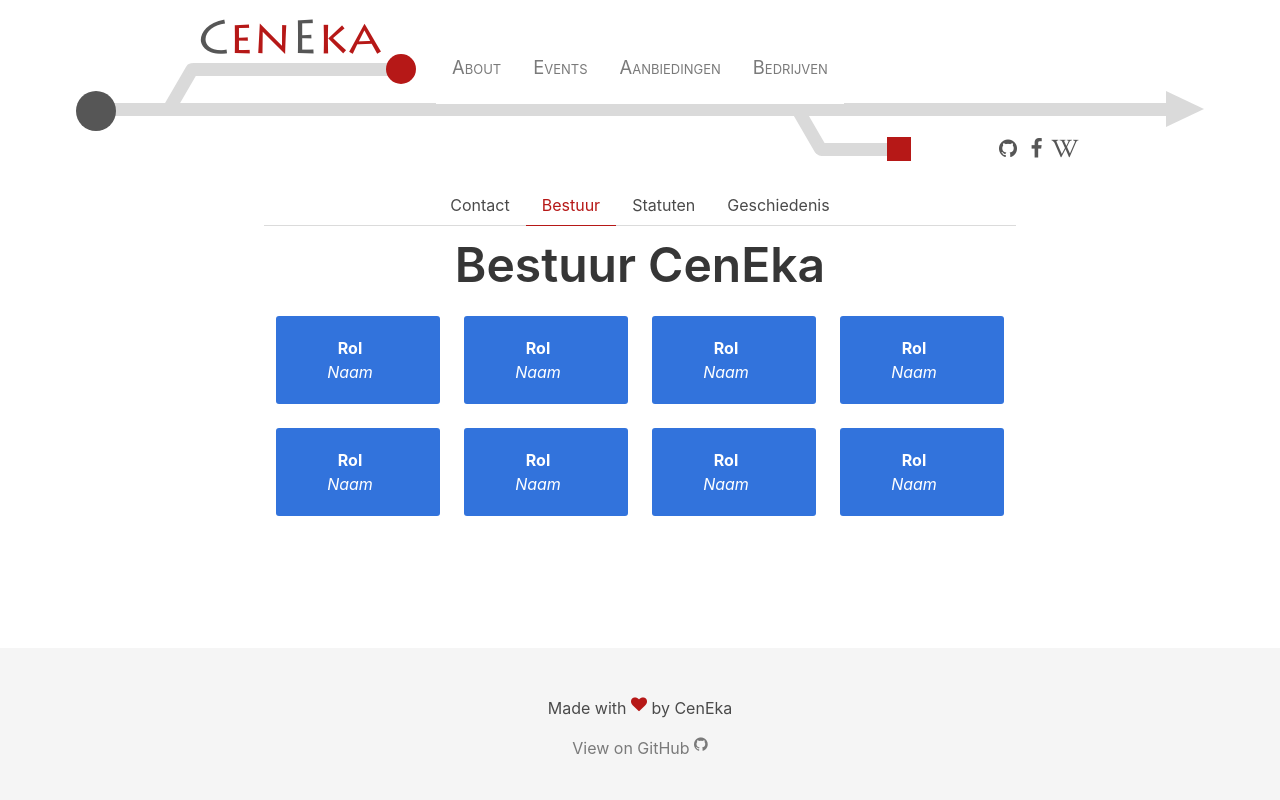
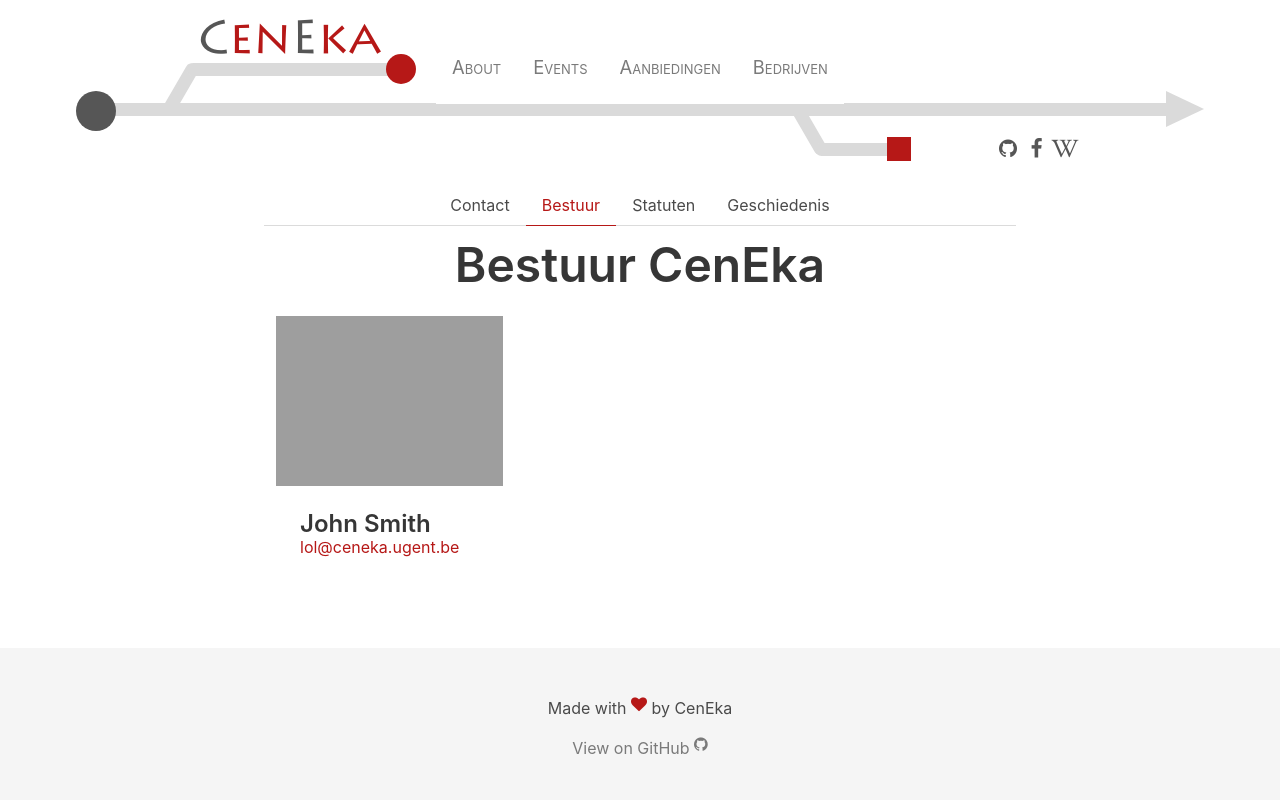
Before and after one commit to CenEkaGent/ceneka.ugent.be, a PHP site: page /bestuur in a window 1280 px wide. Run offline with PHP 8.4, Linux system fonts and the light colour scheme; some libraries are stand-ins or nearby versions; grey boxes are pictures that could not be loaded.

Commit message:
Fixed it to be slightly like the twitter style the praesidium proposed

```diff
--- a/views/bestuur.php
+++ b/views/bestuur.php
@@ -21,79 +21,22 @@
     </div>
     <h1 class="title is-1 has-text-centered">Bestuur CenEka</h1>
     <div class="tile is-ancestor">
-        <div class="tile is-parent is-3">
-            <article class="tile is-child notification is-info has-text-centered is-vertical">
-	    	<b> Rol </b>
-		<figure class= "image">
-			<img class="is-4by3" src="http://via.placeholder.com/400x300" alt="">
+        <div class="tile is-parent is-4">
+            <div class="tile card is-child is-vertical">
+		        <div class="card-image">
+			        <figure class="image is-4by3">
+      				    <img src="http://bulma.io/images/placeholders/1280x960.png" alt="Placeholder image">
     			    </figure>
-		<i>Naam</i>
-	    </article>
 		        </div>
-	<div class="tile is-parent is-3">
-            <article class="tile is-child notification is-info has-text-centered is-vertical">
-                <b> Rol </b>
-                <figure class= "image">
-                        <img class="is-4by3" src="http://via.placeholder.com/400x300" alt="">
-                </figure>
-                <i>Naam</i>
-            </article>
-        </div>
-	<div class="tile is-parent is-3">
-            <article class="tile is-child notification is-info has-text-centered is-vertical">
-                <b> Rol </b>
-                <figure class= "image">
-                        <img class="is-4by3" src="http://via.placeholder.com/400x300" alt="">
-                </figure>
-                <i>Naam</i>
-            </article>
-        </div>
-	<div class="tile is-parent is-3">
-            <article class="tile is-child notification is-info has-text-centered is-vertical">
-                <b> Rol </b>
-                <figure class= "image">
-                        <img class="is-4by3" src="http://via.placeholder.com/400x300" alt="">
-                </figure>
-                <i>Naam</i>
-            </article>
+		        <div class="card-content">
+    			    <div class="media">
+      				    <div class="media-content">
+        				    <p class="title is-4">John Smith</p>
+        				    <p class="subtitle is-6 is-link"><a href="mailto:lol@ceneka.ugent.be">lol@ceneka.ugent.be</a></p>
       				    </div>
     			    </div>
-    <div class="tile is-ancestor">
-        <div class="tile is-parent is-3">
-            <article class="tile is-child notification is-info has-text-centered is-vertical">
-	    	<b> Rol </b>
-		<figure class= "image">
-			<img class="is-4by3" src="http://via.placeholder.com/400x300" alt="">
-		</figure>
-		<i>Naam</i>
-	    </article>
 	            </div>
-	<div class="tile is-parent is-3">
-            <article class="tile is-child notification is-info has-text-centered is-vertical">
-                <b> Rol </b>
-                <figure class= "image">
-                        <img class="is-4by3" src="http://via.placeholder.com/400x300" alt="">
-                </figure>
-                <i>Naam</i>
-            </article>
             </div>
-	<div class="tile is-parent is-3">
-            <article class="tile is-child notification is-info has-text-centered is-vertical">
-                <b> Rol </b>
-                <figure class= "image">
-                        <img class="is-4by3" src="http://via.placeholder.com/400x300" alt="">
-                </figure>
-                <i>Naam</i>
-            </article>
-        </div>
-	<div class="tile is-parent is-3">
-            <article class="tile is-child notification is-info has-text-centered is-vertical">
-                <b> Rol </b>
-                <figure class= "image">
-                        <img class="is-4by3" src="http://via.placeholder.com/400x300" alt="">
-                </figure>
-                <i>Naam</i>
-            </article>
         </div>
     </div>
 </div>
```
Also changed, not shown: 2 other files. Lines whose indentation alone changed are shown as unchanged.
